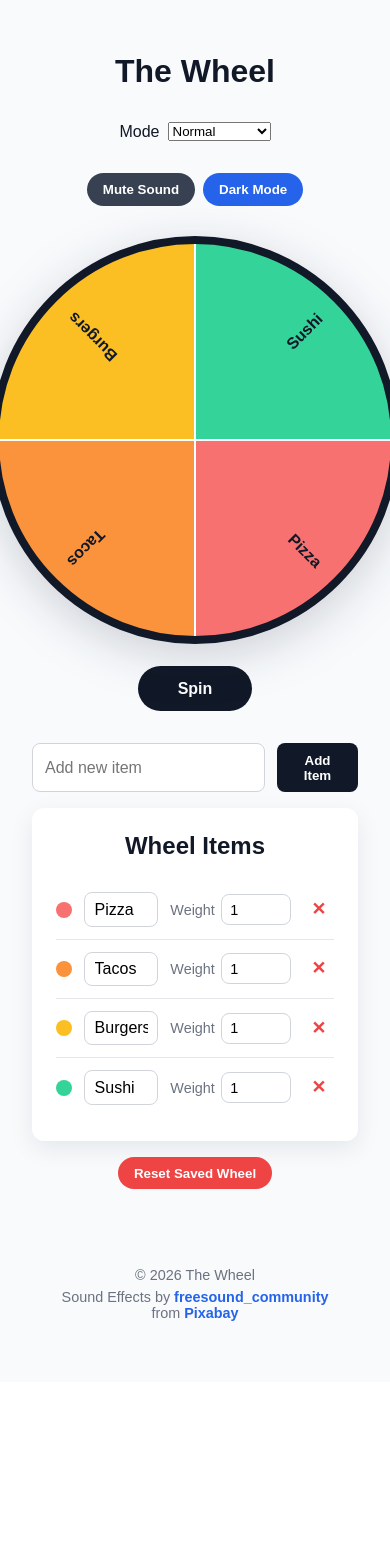
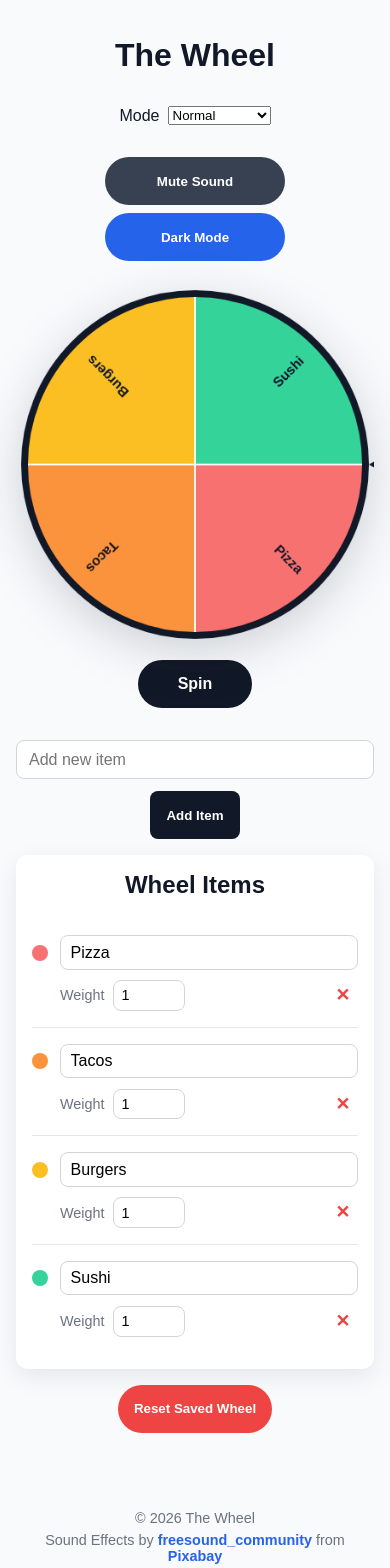
Before and after one commit to jamesdoom/wheel, a React (Vite) app: page / in a window 390 px wide. Shown: the top 1568 px of the page. Before the commit the page ends 1382 px from the top, so only its background shows below. Built offline with nearby package versions, Linux system fonts and the light colour scheme.

Commit message:
Improve mobile layout and responsive controls

```diff
--- a/src/App.css
+++ b/src/App.css
@@ -1,7 +1,12 @@
+* {
+  box-sizing: border-box;
+}
+
 .app {
   min-height: 100vh;
   padding: 2rem;
   font-family: Arial, sans-serif;
+  overflow-x: hidden;
   transition:
     background 0.2s ease,
     color 0.2s ease;
@@ -23,6 +28,7 @@
 }
 
 .item-list {
+  width: 100%;
   max-width: 500px;
   margin: 0 auto;
   padding: 1.5rem;
@@ -94,6 +100,7 @@
 }
 
 .mode-panel {
+  width: 100%;
   max-width: 500px;
   margin: 0 auto 2rem;
   display: flex;
@@ -140,6 +147,7 @@
 }
 
 .add-item-panel {
+  width: 100%;
   max-width: 500px;
   margin: 0 auto 1rem;
   display: flex;
@@ -269,3 +277,79 @@
   outline: 3px solid #fecaca;
   outline-offset: 3px;
 }
+
+@media (max-width: 520px) {
+  .controls-row {
+    flex-direction: column;
+    align-items: stretch;
+  }
+
+  .mute-button,
+  .theme-button {
+    width: auto;
+    min-width: 180px;
+    align-self: center;
+  }
+
+  .item-row {
+    display: grid;
+    grid-template-columns: 16px 1fr auto;
+    gap: 0.65rem 0.75rem;
+    align-items: center;
+    padding: 1rem 0;
+  }
+
+  .color-dot {
+    grid-column: 1;
+  }
+
+  .item-text-input {
+    grid-column: 2 / 4;
+    width: 100%;
+  }
+
+  .weight-input-label {
+    grid-column: 2;
+    display: flex;
+    align-items: center;
+    gap: 0.5rem;
+    width: auto;
+  }
+
+  .weight-input {
+    width: 72px;
+    margin-top: 0;
+  }
+
+  .delete-item-button {
+    grid-column: 3;
+    grid-row: 2;
+    margin-left: 0;
+    align-self: center;
+  }
+
+  .add-item-panel {
+    flex-direction: column;
+  }
+
+  .add-item-button {
+    width: auto;
+    align-self: center;
+  }
+
+  .app {
+    padding: 1rem;
+  }
+
+  .item-list {
+    padding: 1rem;
+  }
+
+  .spin-button,
+  .add-item-button,
+  .mute-button,
+  .theme-button,
+  .reset-saved-wheel-button {
+    min-height: 48px;
+  }
+}
--- a/src/components/Wheel/WheelCanvas.css
+++ b/src/components/Wheel/WheelCanvas.css
@@ -6,8 +6,9 @@
 }
 
 .wheel-canvas {
-  width: 420px;
-  height: 420px;
+  width: min(420px, 92vw);
+  height: auto;
+  aspect-ratio: 1 / 1;
   filter: drop-shadow(0 12px 24px rgba(15, 23, 42, 0.18));
 }
 
```
